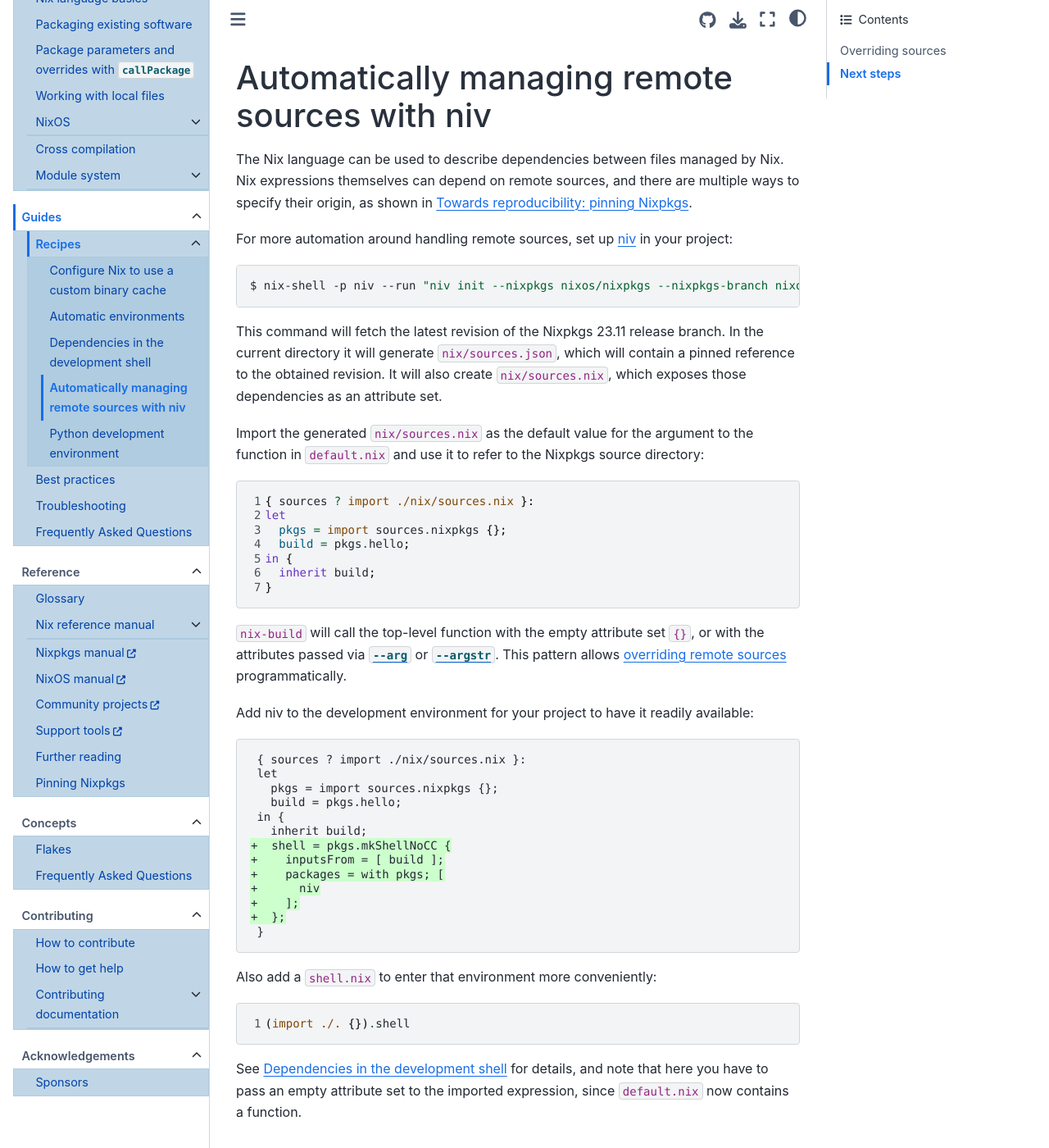
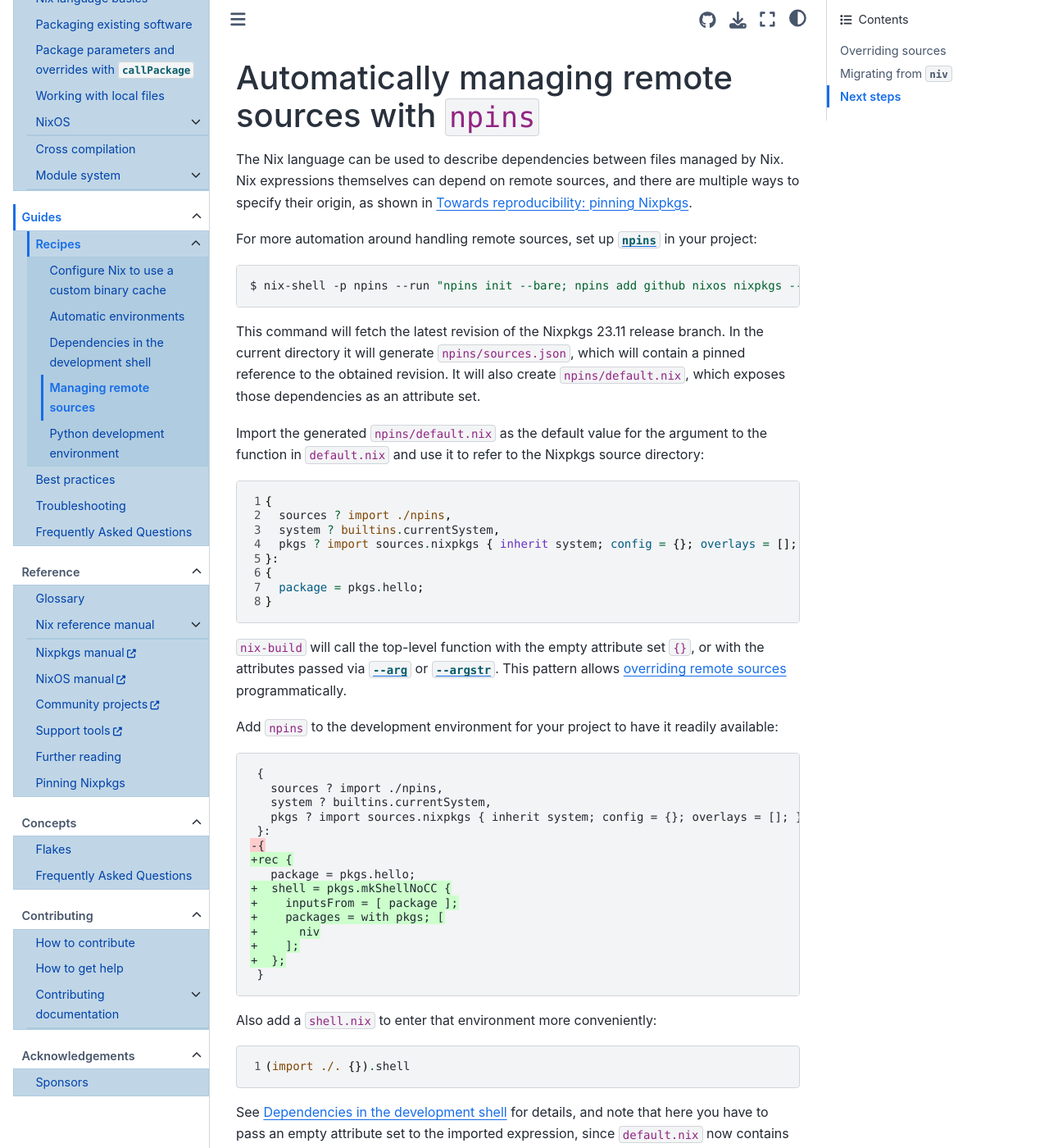
Before and after one commit to NixOS/nix.dev, a Sphinx documentation site: the page built from source/guides/recipes/dependency-management.md, in a window 1280 px wide and 1400 px high. Shown: the whole window at 82% size. Built offline with Sphinx 7.4.7 and the Sphinx Book theme 1.1.4, drawn with Linux system fonts in a browser that asks for light colours; some of the changed text lies outside the part shown.

Commit message:
migrate from niv to npins (#991)

````diff
--- a/source/guides/recipes/dependency-management.md
+++ b/source/guides/recipes/dependency-management.md
@@ -1,45 +1,48 @@
-(dependency-management-niv)=
-# Automatically managing remote sources with niv
+(dependency-management-npins)=
+# Automatically managing remote sources with `npins`
 
 The Nix language can be used to describe dependencies between files managed by Nix.
 Nix expressions themselves can depend on remote sources, and there are multiple ways to specify their origin, as shown in [](pinning-nixpkgs).
 
-For more automation around handling remote sources, set up [niv](https://github.com/nmattia/niv/) in your project:
+For more automation around handling remote sources, set up [`npins`](https://github.com/andir/npins/) in your project:
 
 ```shell-session
-$ nix-shell -p niv --run "niv init --nixpkgs nixos/nixpkgs --nixpkgs-branch nixos-23.11"
+$ nix-shell -p npins --run "npins init --bare; npins add github nixos nixpkgs --branch nixos-23.11"
 ```
 
 This command will fetch the latest revision of the Nixpkgs 23.11 release branch.
-In the current directory it will generate `nix/sources.json`, which will contain a pinned reference to the obtained revision.
-It will also create `nix/sources.nix`, which exposes those dependencies as an attribute set.
+In the current directory it will generate `npins/sources.json`, which will contain a pinned reference to the obtained revision.
+It will also create `npins/default.nix`, which exposes those dependencies as an attribute set.
 
-Import the generated `nix/sources.nix` as the default value for the argument to the function in `default.nix` and use it to refer to the Nixpkgs source directory:
+Import the generated `npins/default.nix` as the default value for the argument to the function in `default.nix` and use it to refer to the Nixpkgs source directory:
 
 ```nix
-{ sources ? import ./nix/sources.nix }:
-let
-  pkgs = import sources.nixpkgs {};
-  build = pkgs.hello;
-in {
-  inherit build;
+{
+  sources ? import ./npins,
+  system ? builtins.currentSystem,
+  pkgs ? import sources.nixpkgs { inherit system; config = {}; overlays = []; },
+}:
+{
+  package = pkgs.hello;
 }
 ```
 
 `nix-build` will call the top-level function with the empty attribute set `{}`, or with the attributes passed via [`--arg`](https://nixos.org/manual/nix/stable/command-ref/nix-build#opt-arg) or [`--argstr`](https://nixos.org/manual/nix/stable/command-ref/nix-build#opt-argstr).
-This pattern allows [overriding remote sources](overriding-sources-niv) programmatically.
+This pattern allows [overriding remote sources](overriding-sources-npins) programmatically.
 
-Add niv to the development environment for your project to have it readily available:
+Add `npins` to the development environment for your project to have it readily available:
 
 ```diff
- { sources ? import ./nix/sources.nix }:
- let
-   pkgs = import sources.nixpkgs {};
-   build = pkgs.hello;
- in {
-   inherit build;
+ {
+   sources ? import ./npins,
+   system ? builtins.currentSystem,
+   pkgs ? import sources.nixpkgs { inherit system; config = {}; overlays = []; },
+ }:
+-{
++rec {
+   package = pkgs.hello;
 +  shell = pkgs.mkShellNoCC {
-+    inputsFrom = [ build ];
++    inputsFrom = [ package ];
 +    packages = with pkgs; [
 +      niv
 +    ];
@@ -55,7 +58,7 @@
 
 See [](./sharing-dependencies) for details, and note that here you have to pass an empty attribute set to the imported expression, since `default.nix` now contains a function.
 
-(overriding-sources-niv)=
+(overriding-sources-npins)=
 ## Overriding sources
 
 As an example, we will use the previously created expression with an older version of Nixpkgs.
@@ -66,13 +69,14 @@
 $ nix-shell
 [nix-shell]$ mkdir old
 [nix-shell]$ cd old
-[nix-shell]$ niv init --nixpkgs nixos/nixpkgs --nixpkgs-branch 21.11
+[nix-shell]$ npins init --bare
+[nix-shell]$ npins add github nixos nixpkgs --branch nixos-21.11
 ```
 
 Create a file `default.nix` in the new directory, and import the original one with the `sources` just created.
 
 ```nix
-import ../default.nix { sources = import ./nix/sources.nix; }
+import ../default.nix { sources = import ./npins; }
 ```
 
 This will result in a different version being built:
@@ -86,15 +90,28 @@
 Sources can also be overridden on the command line:
 
 ```shell-session
-nix-build .. -A build --arg sources 'import ./nix/sources.nix'
+nix-build .. -A build --arg sources 'import ./npins'
 ```
 
-Check the built-in help for details:
+## Migrating from `niv`
+
+A previous version of this guide recommended using [`niv`](https://github.com/nmattia/niv/), which is not maintained anymore.
+If you have a project using `niv`, import remote source definitions into `npins`:
 
 ```shell-session
-niv --help
+npins import-niv
 ```
+
+:::{warning}
+All the imported entries will be updated, so they won't necessarily point to the same commits as before!
+:::
 
 ## Next steps
 
+- Check the built-in help for more information:
+
+  ```shell-session
+  npins --help
+  ```
+
 - For more details and examples of the different ways to specify remote sources, see [](pinning-nixpkgs).
````
Also changed, not shown: source/guides/recipes/index.md (+1 -1 lines), source/tutorials/first-steps/towards-reproducibility-pinning-nixpkgs.md (+2 -3 lines), source/tutorials/working-with-local-files.md (+2 -3 lines), 8 other files.
